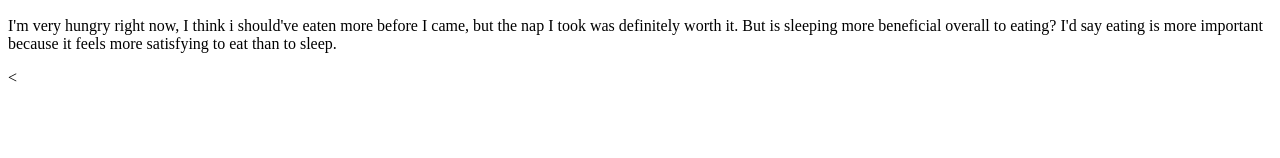
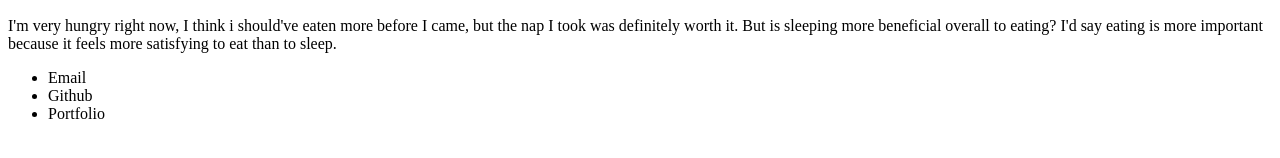
Before and after one commit to mussymuss/Portfolio, a plain HTML site: page index.html in a window 1280 px wide. Shown: the part 430-588 px from the top of the page. Drawn offline with Linux system fonts and the light colour scheme.

Commit message:
added contact info, added email address

```diff
--- a/index.html
+++ b/index.html
@@ -12,7 +12,11 @@
     <img src="https://rdironworks.com/wp-content/uploads/2017/12/dummy-200x200.png" style="width: 200;">
     <p>I'm very hungry right now, I think i should've eaten more before I came, but the nap I took was definitely worth it. But is sleeping more beneficial overall to eating? I'd say eating is more important because it feels more satisfying to eat than to sleep.
     </p>
-    <
+    <ul>
+        <li>Email </li>
+        <li>Github</li>
+        <li>Portfolio</li>
+    </ul>
 
 
 </body>
```
